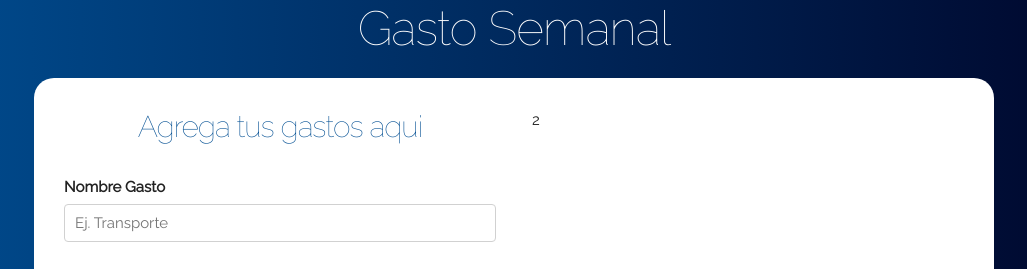
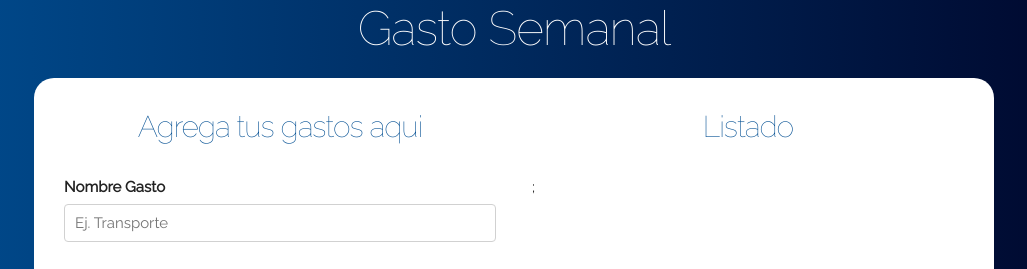
Before and after one commit to Ricuesta86/gasto-semanal-reactjs, a React (Create React App) app: page / in a window 1280 px wide. Shown: the top 269 px of the page, without its empty margins (126-1153 px from the left). Built offline with nearby package versions, Linux system fonts and the light colour scheme.

Commit message:
creado el componente para mostra los gasto de la semana

```diff
--- a/src/componentes/App.js
+++ b/src/componentes/App.js
@@ -2,6 +2,7 @@ import React, {Component} from 'react';
 import '../css/App.css';
 import Header from './Header';
 import Formulario from './Formulario';
+import Listado from './Listado';
 
 class App extends Component {
 
@@ -19,7 +20,7 @@ class App extends Component {
     // agregar el gasto al objeto del state
     gastos[`gasto${Date.now()}`]=gasto;
 
-    console.log(gastos);
+    // console.log(gastos);
 
     //ponerlo en el state
     this.setState({
@@ -43,7 +44,9 @@ class App extends Component {
                 />
               </div>
               <div className="one-half column">
-                2
+                <Listado
+                  gastos={this.state.gastos}
+                />
               </div>
             </div>
           </div>
--- /dev/null
+++ b/src/componentes/Listado.js
@@ -0,0 +1,16 @@
+import React, { Component } from 'react'
+
+export class Listado extends Component {
+    render() {
+        return (
+            <div>
+                <div className="gastos-realizados">
+                    <h2>Listado</h2>
+                    {console.log(this.props.gastos)};
+                </div>
+            </div>
+        )
+    }
+}
+
+export default Listado
```
